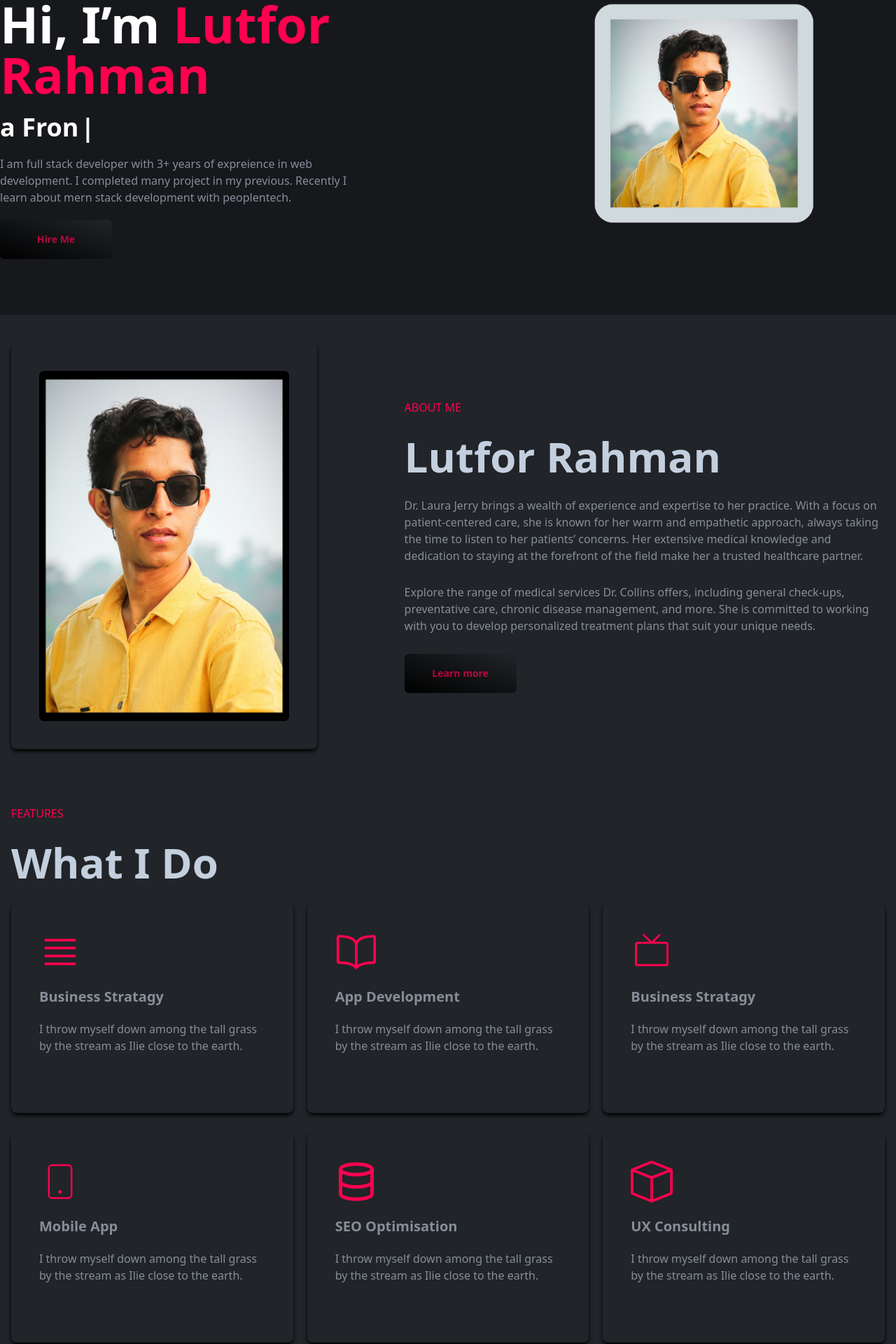
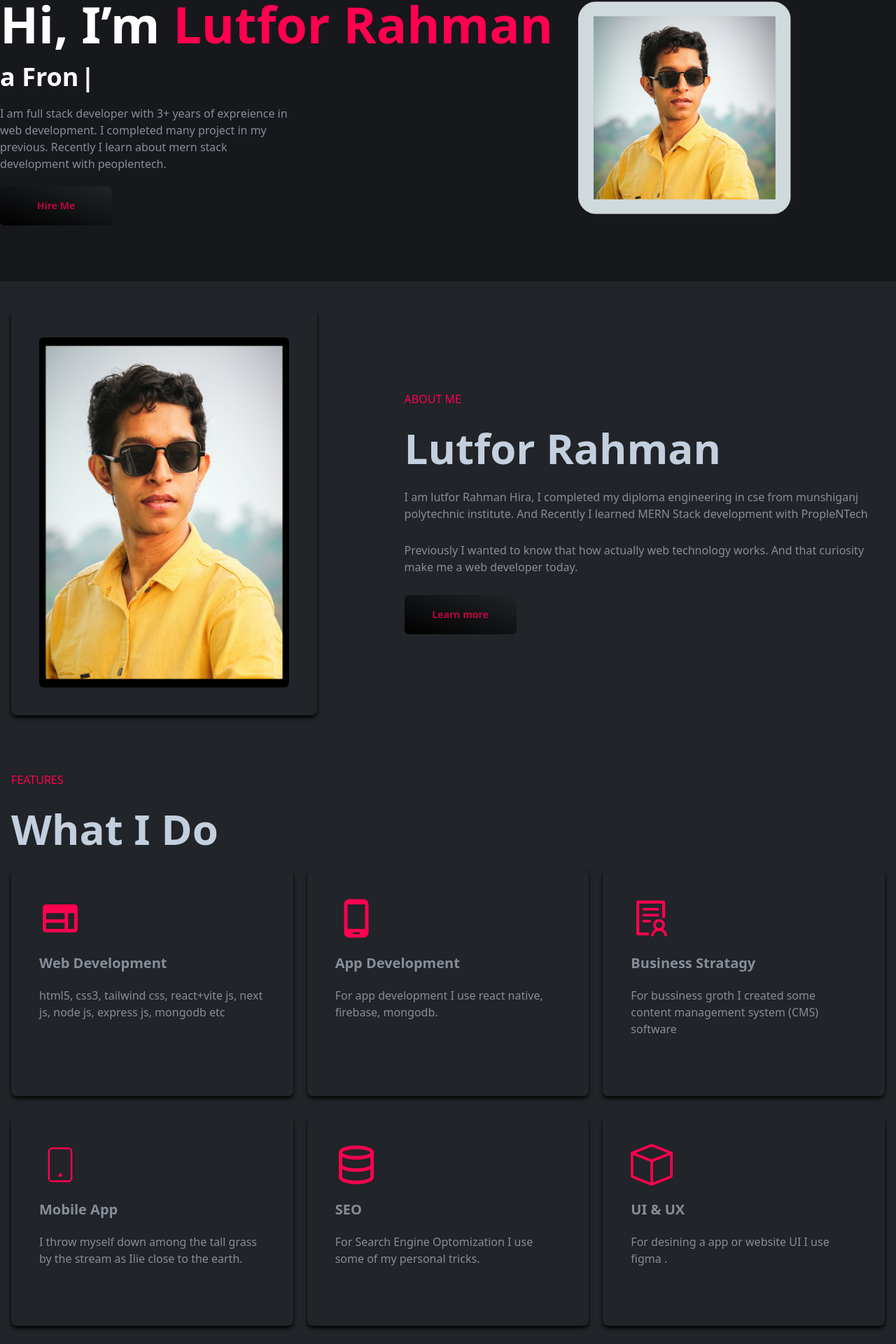
Before and after one commit to swehera/hera-portfolio01, a React (Vite) app: page / in a window 1280 px wide. Shown: the part 206-2126 px from the top of the page at 70% size. Built offline with nearby package versions, Linux system fonts and the light colour scheme.

Commit message:
contact form

```diff
--- a/package.json
+++ b/package.json
@@ -9,10 +9,13 @@
     "preview": "vite preview"
   },
   "dependencies": {
+    "axios": "^1.6.7",
     "framer-motion": "^11.0.6",
     "react": "^18.2.0",
     "react-dom": "^18.2.0",
+    "react-hot-toast": "^2.4.1",
     "react-icons": "^5.0.1",
+    "react-loader-spinner": "^6.1.6",
     "react-router-dom": "^6.22.0",
     "react-scroll": "^1.9.0",
     "react-simple-typewriter": "^5.0.1"
--- a/src/components/AboutMe.jsx
+++ b/src/components/AboutMe.jsx
@@ -26,18 +26,13 @@ const AboutMe = () => {
           <Subtitle title="About me" />
           <Title title="Lutfor Rahman" />
           <p>
-            Dr. Laura Jerry brings a wealth of experience and expertise to her
-            practice. With a focus on patient-centered care, she is known for
-            her warm and empathetic approach, always taking the time to listen
-            to her patients’ concerns. Her extensive medical knowledge and
-            dedication to staying at the forefront of the field make her a
-            trusted healthcare partner.
+            I am lutfor Rahman Hira, I completed my diploma engineering in cse
+            from munshiganj polytechnic institute. And Recently I learned MERN
+            Stack development with PropleNTech
           </p>
           <p>
-            Explore the range of medical services Dr. Collins offers, including
-            general check-ups, preventative care, chronic disease management,
-            and more. She is committed to working with you to develop
-            personalized treatment plans that suit your unique needs.
+            Previously I wanted to know that how actually web technology works.
+            And that curiosity make me a web developer today.
           </p>
           <Button title="Learn more" className="w-40 h-14" />
         </div>
--- a/src/components/Hero.jsx
+++ b/src/components/Hero.jsx
@@ -14,9 +14,9 @@ const Hero = () => {
 
   return (
     <section name="hero">
-      <div className="w-full px-7 md:px-0 bg-primaryColor md:bg-hero-image lg:bg-hero-image bg-cover z-40">
+      <div className="w-full px-10 md:px-0  bg-primaryColor md:bg-hero-image lg:bg-hero-image bg-cover z-40">
         <Container className="py-20">
-          <div className="w-full md:w-1/2 flex flex-col gap-y-5">
+          <div className=" md:w-2/3 flex flex-col gap-y-5">
             <p className="text-sm md:text-base  text-lightText uppercase">
               Full Stack developer
             </p>
@@ -35,11 +35,13 @@ const Hero = () => {
                 delaySpeed={1000}
               />
             </h2>
-            <p className="text-base text-lightText pr-32 font-medium">
-              I am full stack developer with 3+ years of expreience in web
-              development. I completed many project in my previous. Recently I
-              learn about mern stack development with peoplentech.
-            </p>
+            <div className=" w-full md:w-1/2">
+              <p className="text-base flex flex-col items-center   text-lightText font-medium">
+                I am full stack developer with 3+ years of expreience in web
+                development. I completed many project in my previous. Recently I
+                learn about mern stack development with peoplentech.
+              </p>
+            </div>
             <Button className="w-40 h-14 " />
           </div>
         </Container>
--- a/src/components/ui/ContactMe.jsx
+++ b/src/components/ui/ContactMe.jsx
@@ -4,6 +4,9 @@ import Subtitle from "./Subtitle";
 import Title from "./Title";
 import SocialIcon from "./SocialIcon";
 import { contact } from "../../assets/getImage";
+import axios from "axios";
+import toast, { Toaster } from "react-hot-toast";
+import { ColorRing, RotatingLines } from "react-loader-spinner";
 
 const ContactMe = () => {
   const [userName, setUserName] = useState("");
@@ -11,6 +14,10 @@ const ContactMe = () => {
   const [email, setEmali] = useState("");
   const [subject, setSubject] = useState("");
   const [messages, setMessages] = useState("");
+  const [loading, setLoading] = useState(false);
+  const [success, setSuccess] = useState(false);
+
+  const [err, setErr] = useState("");
 
   const handleSubmit = () => {
     console.log(userName);
@@ -18,11 +25,49 @@ const ContactMe = () => {
     console.log(email);
     console.log(subject);
     console.log(messages);
+
+    if (userName == "") {
+      setErr("Enter your username");
+      toast.error("Enter your username");
+    } else if (phone == "") {
+      setErr("Please enter your phone number!");
+      toast.error("Enter your phone");
+    } else if (email == "") {
+      setErr("Please enter your email!");
+      toast.error("Enter your email");
+    } else if (subject == "") {
+      setErr("Please enter your subject");
+      toast.error("Enter your subject");
+    } else if (messages == "") {
+      setErr("Please enter your message");
+      toast.error("Enter your message");
+    } else {
+      setLoading(true);
+      axios
+        .post("https://getform.io/f/lejElldj", {
+          Name: userName,
+          Phone: phone,
+          Email: email,
+          Subject: subject,
+          Message: messages,
+        })
+        .then((res) => {
+          if (res?.status === 200) {
+            toast.success("Message send succesfully!");
+            setErr("");
+            setLoading(false);
+            setSuccess(true);
             setUserName("");
             setPhone("");
             setEmali("");
             setSubject("");
             setMessages("");
+          } else {
+            console.log("Data submitting error from getform");
+            setLoading(false);
+          }
+        });
+    }
   };
   return (
     <section name="contact" className="px-4">
@@ -67,10 +112,41 @@ const ContactMe = () => {
             </div>
           </div>
 
-          <div className=" w-full md:w-2/3 lg:w-2/3 bg-primaryColor shadow-md shadow-black p-10 rounded-lg flex flex-col gap-7">
-            <div className="flex flex-col md:flex-row justify-between gap-10">
-              <div className="flex flex-1 flex-col gap-1">
-                <p className="text-sm uppercase">Your name : </p>
+          <div className=" w-full md:w-2/3 lg:w-2/3 bg-primaryColor shadow-md shadow-black p-10 rounded-lg flex flex-col gap-7 ">
+            {!loading && success && (
+              <div className=" h-20 flex flex-col items-center justify-center mb-3">
+                <p className="text-2xl text-center text-green-300 font-semibold mb-3">
+                  {`Your messages sent successfully`}
+                </p>
+              </div>
+            )}
+            {loading ? (
+              <div className="flex flex-col items-center justify-center h-full">
+                <RotatingLines
+                  visible={true}
+                  height="96"
+                  width="96"
+                  color="grey"
+                  strokeWidth="5"
+                  animationDuration="0.75"
+                  ariaLabel="rotating-lines-loading"
+                  wrapperStyle={{}}
+                  wrapperClass=""
+                />
+                <p className="text-xl font-semibold text-white">
+                  Your messages is sending ...
+                </p>
+              </div>
+            ) : (
+              <div className="flex flex-col gap-10">
+                {err && (
+                  <div className="text-orange-600 bg-zinc-950 py-2 px-4 font-semibold">
+                    <p>{err}</p>
+                  </div>
+                )}
+                <div className="flex flex-col md:flex-row justify-between gap-7">
+                  <div className="flex flex-1 flex-col gap-3 relative">
+                    <p className="text-sm uppercase">Your name</p>
                     <input
                       type="text"
                       placeholder="Enter your name"
@@ -79,10 +155,10 @@ const ContactMe = () => {
                       value={userName}
                     />
                   </div>
-              <div className="flex flex-1 flex-col gap-1">
-                <p className="text-sm uppercase">Phone Number : </p>
+                  <div className="flex flex-1 flex-col gap-3 relative">
+                    <p className="text-sm uppercase">Phone Number</p>
                     <input
-                  type="text"
+                      type="number"
                       placeholder="Enter your phone number"
                       className="inputStyle"
                       onChange={(e) => setPhone(e.target.value)}
@@ -90,43 +166,38 @@ const ContactMe = () => {
                     />
                   </div>
                 </div>
-
-            <div className="flex  flex-col gap-1">
-              <p className="text-sm uppercase">Email : </p>
+                <div className="flex flex-col gap-3 relative">
+                  <p className="text-sm uppercase">Email</p>
                   <input
-                type="text"
-                placeholder="Enter your email"
+                    type="email"
+                    placeholder="Enter your Email"
                     className="inputStyle"
-                required
                     onChange={(e) => setEmali(e.target.value)}
                     value={email}
                   />
                 </div>
-
-            <div className="flex  flex-col gap-1">
-              <p className="text-sm uppercase">Subject : </p>
+                <div className="flex flex-col gap-3 relative">
+                  <p className="text-sm uppercase">Subject</p>
                   <input
                     type="text"
-                placeholder="Enter your subject"
+                    placeholder="Define a subject"
                     className="inputStyle"
                     onChange={(e) => setSubject(e.target.value)}
                     value={subject}
                   />
                 </div>
-
-            <div className="flex  flex-col gap-1">
-              <p className="text-sm uppercase">Your Message </p>
+                <div className="flex flex-col gap-3 relative">
+                  <p className="text-sm uppercase">Your Message</p>
                   <textarea
                     type="text"
-                placeholder="Enter your messages"
+                    placeholder="Enter your messages..."
                     className="inputStyle"
                     cols={1}
-                rows={6}
+                    rows={3}
                     onChange={(e) => setMessages(e.target.value)}
                     value={messages}
                   />
                 </div>
-
                 <button
                   onClick={handleSubmit}
                   className="border-[1px] border-gray-500 py-2 rounded-md hover:border-designColor duration-300 uppercase hover:text-white"
@@ -134,7 +205,10 @@ const ContactMe = () => {
                   Send Message
                 </button>
               </div>
+            )}
           </div>
+        </div>
+        <Toaster position="top-center" />
       </Container>
     </section>
   );
--- a/src/constant/data.jsx
+++ b/src/constant/data.jsx
@@ -1,7 +1,9 @@
 import { AiOutlineMenu } from "react-icons/ai";
-import { HiOutlineBars4 } from "react-icons/hi2";
+import { MdOutlineWeb } from "react-icons/md";
+import { MdOutlinePhoneAndroid } from "react-icons/md";
 import { IoBookOutline } from "react-icons/io5";
 import { PiTelevisionSimpleLight } from "react-icons/pi";
+import { AiOutlineSolution } from "react-icons/ai";
 import { CiMobile2 } from "react-icons/ci";
 import { FiDatabase } from "react-icons/fi";
 import { BsBox } from "react-icons/bs";
@@ -11,57 +13,57 @@ import { IoVideocamOutline } from "react-icons/io5";
 import { FaSquareArrowUpRight } from "react-icons/fa6";
 import { FaImage } from "react-icons/fa6";
 
-
-import { imgFive, imgFour, imgOne, imgSix, imgThree, imgTwo } from "../assets/getImage";
+import {
+  imgFive,
+  imgFour,
+  imgOne,
+  imgSix,
+  imgThree,
+  imgTwo,
+} from "../assets/getImage";
 
 export const featuresData = [
   {
     id: 1,
-    icon: <HiOutlineBars4 className=" text-6xl" />,
-    title: "Business Stratagy",
+    icon: <MdOutlineWeb className=" text-6xl" />,
+    title: "Web Development",
     description:
-      "I throw myself down among the tall grass by the stream as Ilie close to the earth.",
+      "html5, css3, tailwind css, react+vite js, next js, node js, express js, mongodb etc",
   },
   {
     id: 2,
-    icon: <IoBookOutline className=" text-6xl"/>,
+    icon: <MdOutlinePhoneAndroid className=" text-6xl" />,
     title: "App Development",
-    description:
-      "I throw myself down among the tall grass by the stream as Ilie close to the earth.",
+    description: "For app development I use react native, firebase, mongodb.",
   },
   {
     id: 3,
-    icon: <PiTelevisionSimpleLight  className=" text-6xl"/>,
+    icon: <AiOutlineSolution className=" text-6xl" />,
     title: "Business Stratagy",
     description:
-      "I throw myself down among the tall grass by the stream as Ilie close to the earth.",
+      "For bussiness groth I created some content management system (CMS) software",
   },
   {
     id: 4,
-    icon: <CiMobile2 className=" text-6xl"/>,
+    icon: <CiMobile2 className=" text-6xl" />,
     title: "Mobile App",
     description:
       "I throw myself down among the tall grass by the stream as Ilie close to the earth.",
   },
   {
     id: 5,
-    icon: <FiDatabase  className=" text-6xl"/>,
-    title: "SEO Optimisation",
+    icon: <FiDatabase className=" text-6xl" />,
+    title: "SEO ",
     description:
-      "I throw myself down among the tall grass by the stream as Ilie close to the earth.",
+      "For Search Engine Optomization I use some of my personal tricks.",
   },
   {
     id: 6,
-    icon: <BsBox className=" text-6xl"/>,
-    title: "UX Consulting",
-    description:
-      "I throw myself down among the tall grass by the stream as Ilie close to the earth.",
+    icon: <BsBox className=" text-6xl" />,
+    title: "UI & UX",
+    description: "For desining a app or website UI I use figma .",
   },
 ];
-
-
-
-
 
 export const portfolioData = [
   {
@@ -70,7 +72,7 @@ export const portfolioData = [
     subtitle: "Gallery",
     img: imgOne,
     icon: <PiGridFourBold />,
-    link: "https://facebook.com"
+    link: "https://facebook.com",
   },
   {
     id: 102,
@@ -78,7 +80,7 @@ export const portfolioData = [
     subtitle: "Video",
     img: imgTwo,
     icon: <IoVideocamOutline />,
-    link: "https://facebook.com"
+    link: "https://facebook.com",
   },
   {
     id: 103,
@@ -86,7 +88,7 @@ export const portfolioData = [
     subtitle: "External Link",
     img: imgThree,
     icon: <FaSquareArrowUpRight />,
-    link: "https://facebook.com"
+    link: "https://facebook.com",
   },
   {
     id: 104,
@@ -94,7 +96,7 @@ export const portfolioData = [
     subtitle: "Image",
     img: imgFour,
     icon: <FaImage />,
-    link: "https://facebook.com"
+    link: "https://facebook.com",
   },
   {
     id: 105,
@@ -102,7 +104,7 @@ export const portfolioData = [
     subtitle: "Gallery",
     img: imgFive,
     icon: <PiGridFourBold />,
-    link: "https://facebook.com"
+    link: "https://facebook.com",
   },
   {
     id: 106,
@@ -110,6 +112,6 @@ export const portfolioData = [
     subtitle: "Standard",
     img: imgSix,
     icon: <AiOutlineMenu />,
-    link: "https://facebook.com"
-  }
+    link: "https://facebook.com",
+  },
 ];
```
Also changed, not shown: 1 other file (tests, documents, lock files or other folders). Lines whose indentation alone changed are shown as unchanged.
